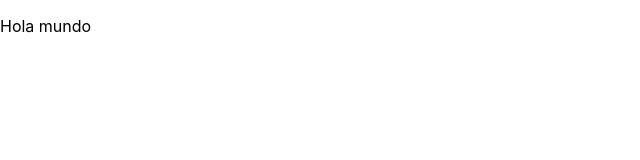
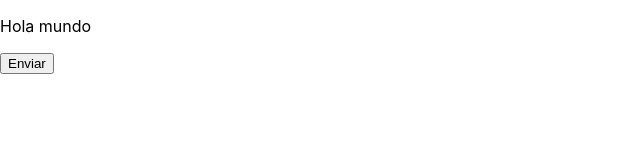
Before and after one commit to jaumebt90/react-app, a React (Create React App) app: page / in a window 1280 px wide. Shown: the top 160 px of the page, without its empty margins (0-640 px from the left). Built offline with nearby package versions, Linux system fonts and the light colour scheme.

Commit message:
Update App.js

```diff
--- a/src/App.js
+++ b/src/App.js
@@ -1,8 +1,20 @@
 import { Component } from "react";
 
 class App extends Component {
+  state = { valor: 3 };
   render() {
-    return <p>Hola mundo</p>;
+    console.log(this.state);
+    return (
+      <div>
+        <p>Hola mundo</p>
+        <button
+          className={`{this.state.valor}`}
+          onClick={() => this.setState({ valor: 2 })}
+        >
+          Enviar
+        </button>
+      </div>
+    );
   }
 }
 
```
